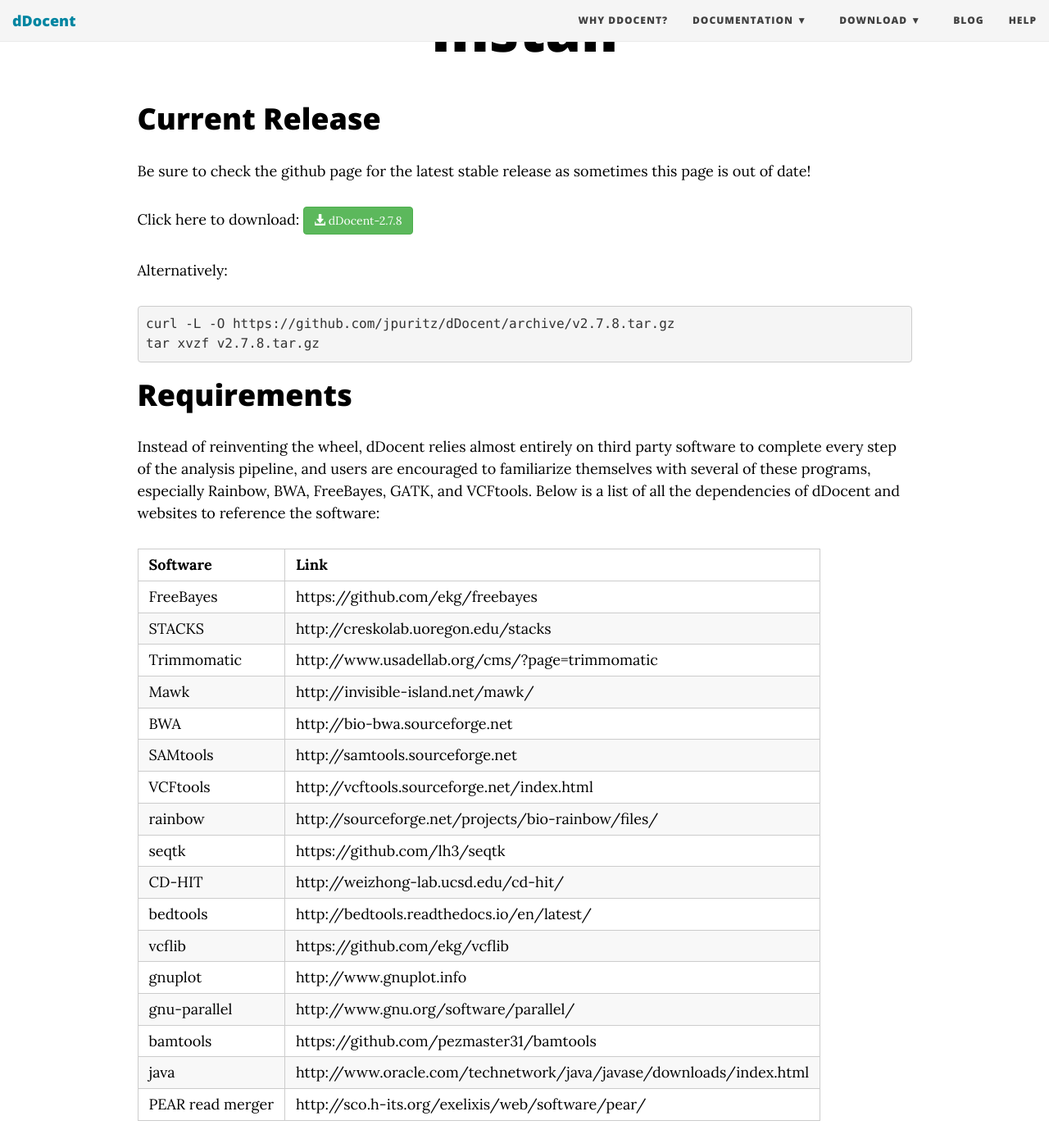
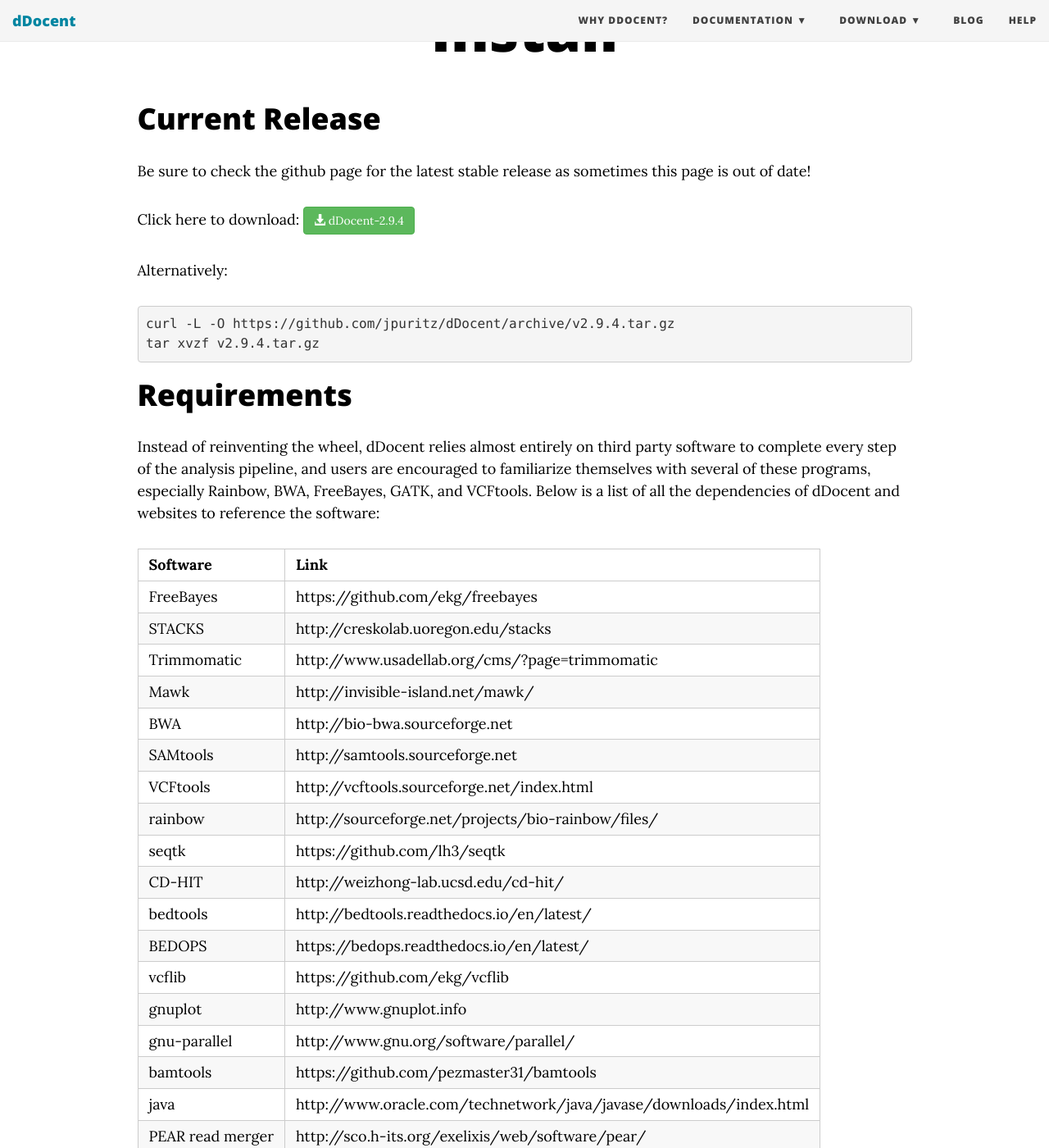
Before and after one commit to jpuritz/dDocent, a Jekyll site: the page built from downloads.md, in a window 1280 px wide and 1400 px high, scrolled down 286 px. Shown: the whole window at 82% size. Built offline with Jekyll 4.4.1, drawn with Linux system fonts in a browser that asks for light colours; nearby versions of some CDN libraries; library files that are not in the unit come from our copies.

Commit message:
Update downloads.md

````diff
--- a/downloads.md
+++ b/downloads.md
@@ -8,13 +8,13 @@
 
 Be sure to check the github [page](https://github.com/jpuritz/dDocent/releases) for the latest stable release as sometimes this page is out of date!
 
-Click here to download: <a class="btn btn-success" href="https://github.com/jpuritz/dDocent/archive/v2.7.8.tar.gz"><span class="glyphicon glyphicon-download-alt" aria-hidden="true"></span> dDocent-2.7.8</a>
+Click here to download: <a class="btn btn-success" href="https://github.com/jpuritz/dDocent/archive/v2.9.4.tar.gz"><span class="glyphicon glyphicon-download-alt" aria-hidden="true"></span> dDocent-2.9.4</a>
 
 Alternatively:
 
 ```
-curl -L -O https://github.com/jpuritz/dDocent/archive/v2.7.8.tar.gz
-tar xvzf v2.7.8.tar.gz
+curl -L -O https://github.com/jpuritz/dDocent/archive/v2.9.4.tar.gz
+tar xvzf v2.9.4.tar.gz
 ```
 
 # Requirements
@@ -36,6 +36,7 @@
 |seqtk			    | https://github.com/lh3/seqtk |
 |CD-HIT		      | http://weizhong-lab.ucsd.edu/cd-hit/ |
 |bedtools| http://bedtools.readthedocs.io/en/latest/ |
+|BEDOPS| https://bedops.readthedocs.io/en/latest/|
 |vcflib| https://github.com/ekg/vcflib |
 |gnuplot| http://www.gnuplot.info |
 |gnu-parallel| http://www.gnu.org/software/parallel/ |
````
